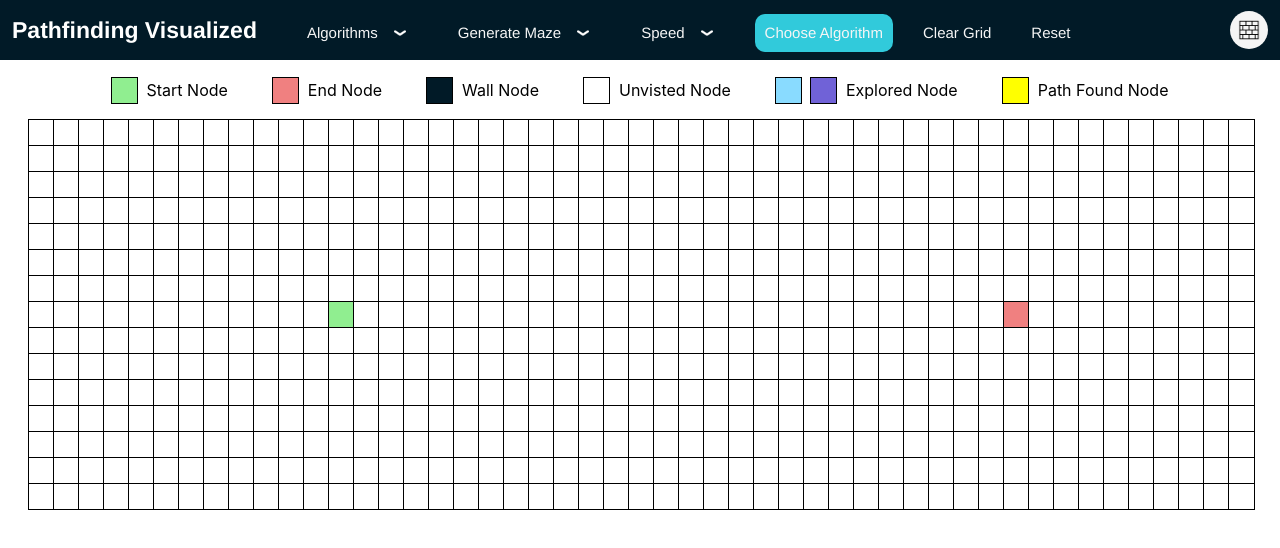
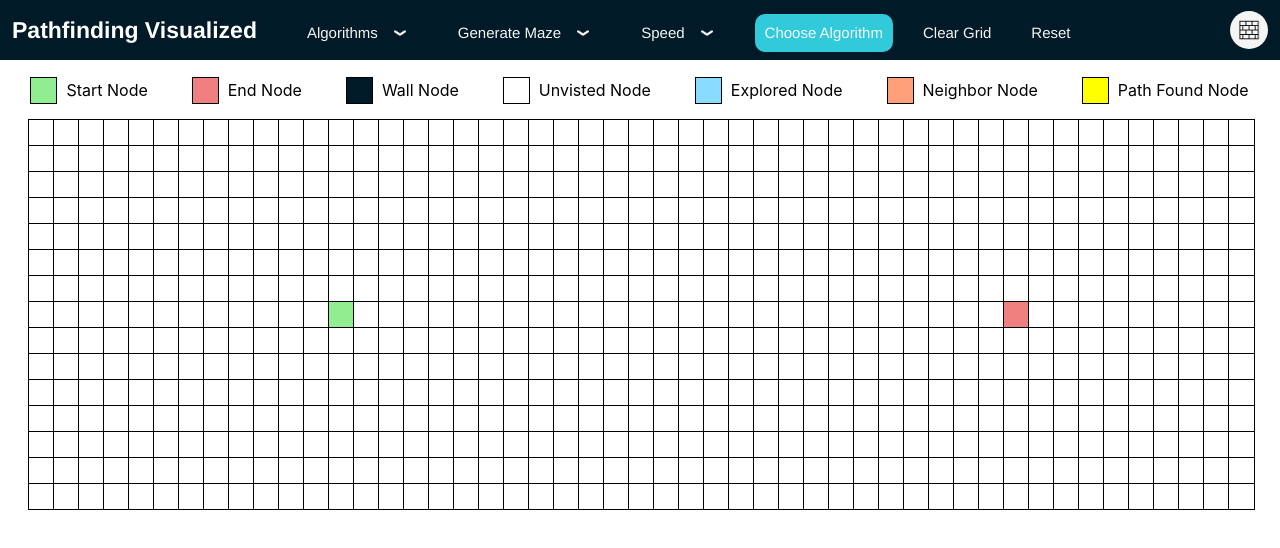
Before and after one commit to leonli33/Algorithm-Visualizer, a React (Create React App) app: page / in a window 1280 px wide. Shown: the top 548 px of the page. Built offline with nearby package versions, Linux system fonts and the light colour scheme.

Commit message:
Added neighbor node to the legend.

```diff
--- a/src/PathfinderVisualization/Components/Legend/Legend.css
+++ b/src/PathfinderVisualization/Components/Legend/Legend.css
@@ -48,3 +48,7 @@
 .fake-node-shortest-path-color {
   background-color: yellow;
 }
+
+.fake-node-neighbor {
+  background-color: lightsalmon;
+}
--- a/src/PathfinderVisualization/Components/Legend/Legend.js
+++ b/src/PathfinderVisualization/Components/Legend/Legend.js
@@ -22,8 +22,11 @@ const Legend = () => {
       </div>
       <div className="container-and-label">
         <div className="fake-node fake-node-explored-first-color"></div>
-        <div className="fake-node fake-node-explored-second-color"></div>
         <div>Explored Node</div>
+      </div>
+      <div className="container-and-label">
+        <div className="fake-node fake-node-neighbor"></div>
+        <div>Neighbor Node</div>
       </div>
       <div className="container-and-label last-container">
         <div className="fake-node fake-node-shortest-path-color"></div>
```
